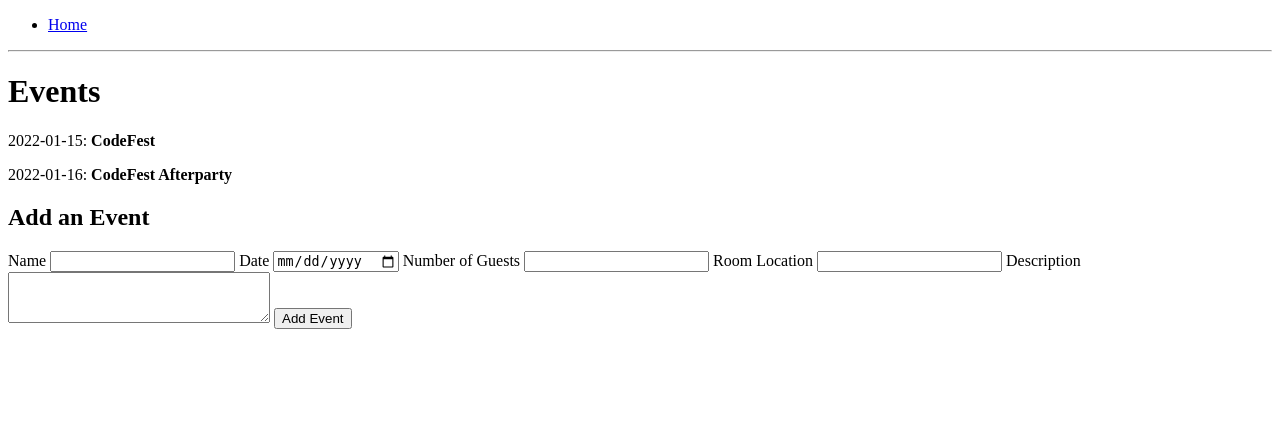
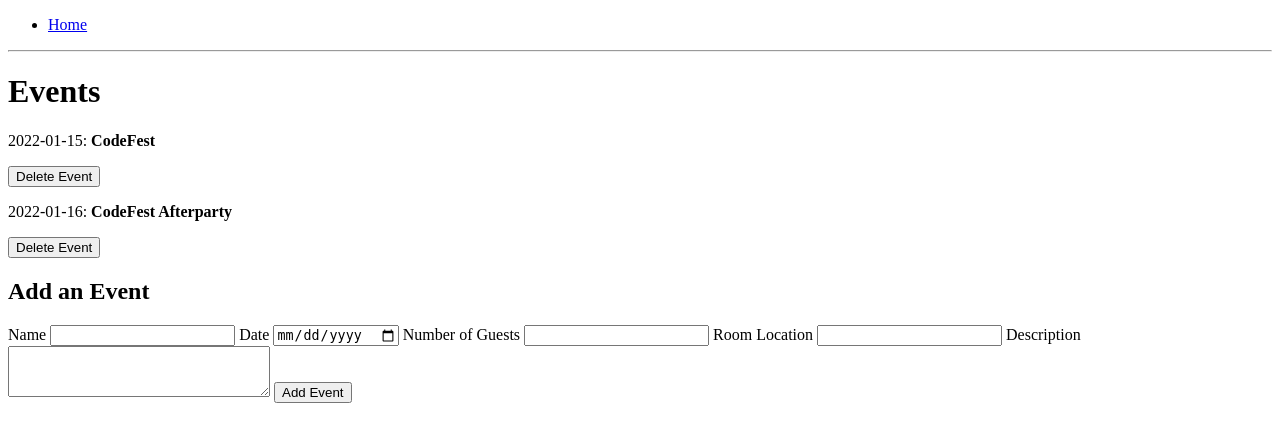
Before and after one commit to pjwmascall/flask-templates-pair-programming, a Flask app: page / in a window 1280 px wide. Shown: the top 442 px of the page. Run offline with Flask 2, Linux system fonts and the light colour scheme.

Commit message:
added delete

```diff
--- a/controllers/controller.py
+++ b/controllers/controller.py
@@ -1,6 +1,6 @@
 from flask import render_template, request
 from app import app
-from models.events_list import events, add_new_event
+from models.events_list import events, add_new_event, delete_event_from_events
 from models.events import Event
 
 @app.route('/')
@@ -17,3 +17,8 @@ def add_event():
     new_event = Event(date, name, number_of_guests, room_location, description)
     add_new_event(new_event)
     return render_template('index.html', events=events)
+
+@app.route('/<name>', methods=['POST'])
+def delete_event(name):
+    delete_event_from_events(name)
+    return render_template('index.html', events=events)
--- a/models/events_list.py
+++ b/models/events_list.py
@@ -8,5 +8,7 @@ events = [event1, event2]
 def add_new_event(event):
     events.append(event)
 
-def delete_event(event):
-    events.remove(event)
+def delete_event_from_events(name):
+    for event in events:
+        if event.name == name:
+            events.remove(event)
--- a/templates/index.html
+++ b/templates/index.html
@@ -8,7 +8,7 @@
 {% for event in events %}
 <div>
   <p>
-    {{ event.date }}: <b>{{ event.name }}</b>
+    {{ event.date }}: <b>{{ event.name }}</b><form action='/{{ event.name }}' method="post"><input type="submit" value="Delete Event"></form>
   </p>
 </div>
 {% endfor %}
```
